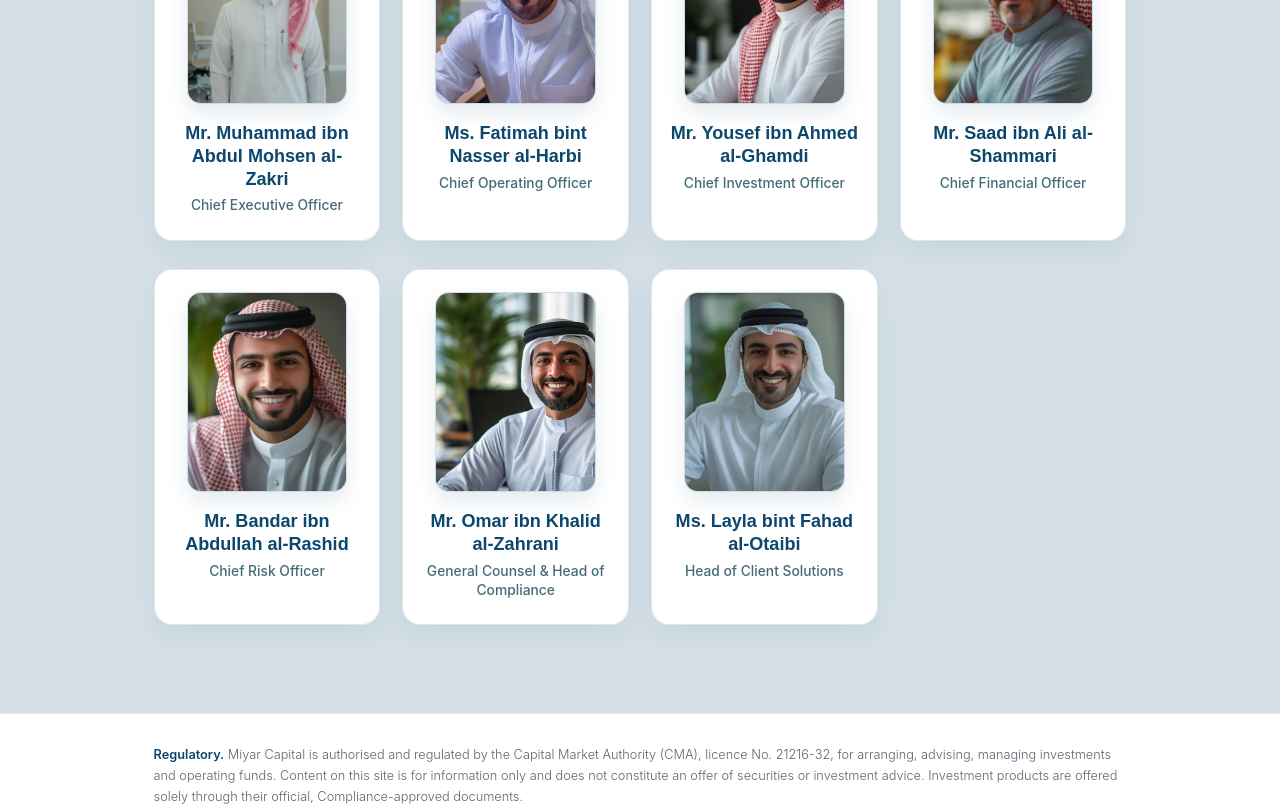
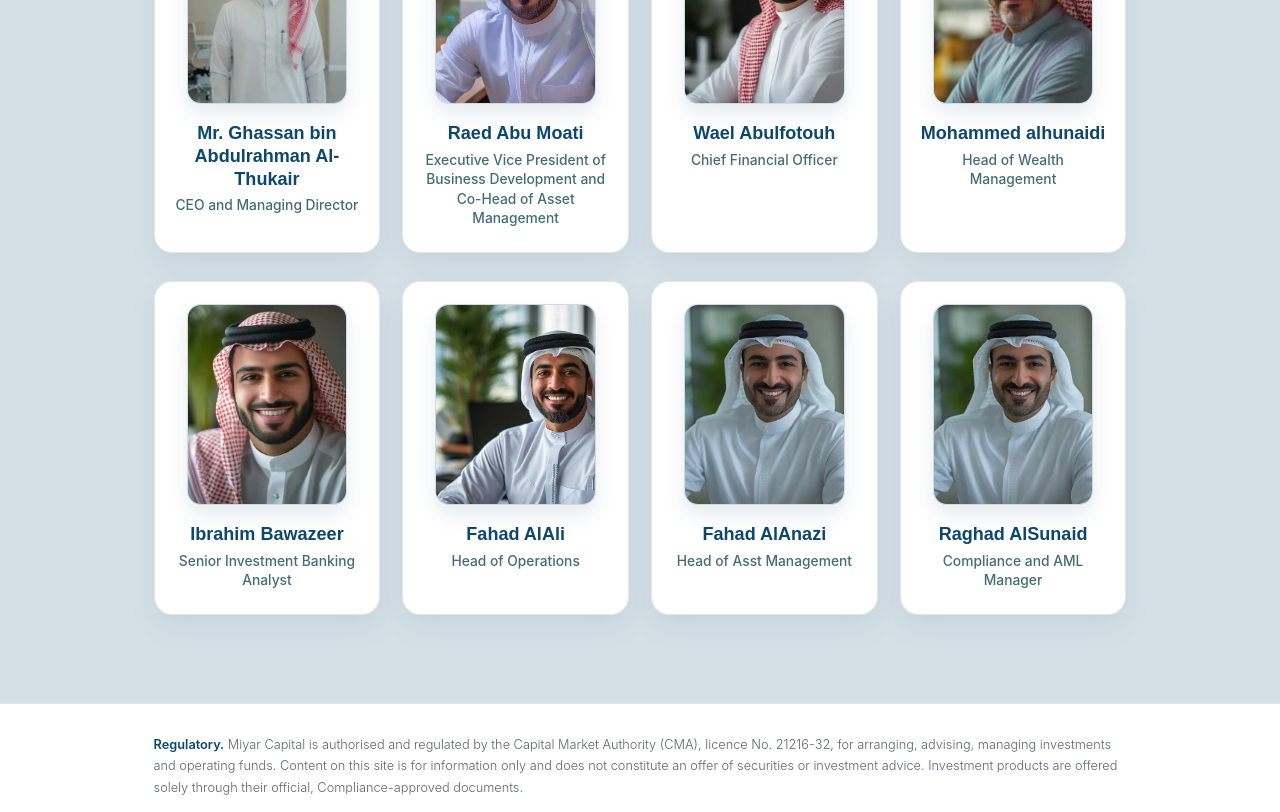
Before and after one commit to adnan-businessanalyst/miyar-capital, a Next.js app in the folder artifacts/miyar-capital/: page /executive-team in a window 1280 px wide. Shown: the part 1020-1832 px from the top of the page. Built offline with nearby package versions, Linux system fonts and the light colour scheme; no server answers.

Commit message:
Update board member names, roles, and biographies.
Replaces placeholder bios with the current leadership profiles.

```diff
--- a/artifacts/miyar-capital/src/data/people.ts
+++ b/artifacts/miyar-capital/src/data/people.ts
@@ -20,50 +20,50 @@ export const BOARD_MEMBERS: Person[] = [
     role: "Chairman of the Board & Co-Founder",
     photo: BOARD_MEMBER_PHOTOS[0],
     initials: "MZ",
-    bio: "Miyar was founded so that disciplined capital and Shariah principles could sit at the same table. Our duty is to set a clear standard — and hold ourselves to it. Every decision of this board should strengthen that standard for our clients, our partners, and the Kingdom’s capital markets.",
+    bio: "CEO of Al-Zakri Holding Company, Mr. Mohammed served as a member of the Board of Directors of Al-Andalus Real Estate Company and a member of the Executive Committee. He holds a master's degree in management from the University of La Verne in the United States of America and a bachelor's degree in financial management from Prince Sultan University.",
   },
   {
-    name: "Mr. Khalid ibn Sultan al-Otaibi",
-    role: "Vice Chairman of the Board",
+    name: "Ziad ibn Abdul Mohsen al-Zakri",
+    role: "Vice Chairman of the Board of Directors",
     photo: BOARD_MEMBER_PHOTOS[1],
-    initials: "KO",
-    bio: "Good governance is not ceremony. It is the quiet discipline that protects clients, sharpens decisions, and keeps every mandate accountable over the long term.",
+    initials: "ZZ",
+    bio: "CEO of Azm Investment Company since 2019. He has experience in asset management, investment operations, and equity valuation. He previously served as an investment manager at Al-Zakri Holding Company and serves on the boards of several companies and startups in the technology, healthcare, and event management sectors. He holds a Bachelor's degree in Business Administration, majoring in Finance, from Alfaisal University, with distinguished experience in structuring and executing investment deals and financial analysis.",
   },
   {
-    name: "Mr. Faisal ibn Nasser al-Harbi",
-    role: "Board Member & Co-Founder",
+    name: "Mr. Ghassan bin Abdulrahman Al-Thukair",
+    role: "CEO and Managing Director",
     photo: BOARD_MEMBER_PHOTOS[2],
-    initials: "FH",
-    bio: "We build products we would place our own capital in — screened, structured, and monitored with the same care we expect for every stakeholder we serve.",
+    initials: "GT",
+    bio: "He served as CEO of Dar Al Tamweel and Investment Financial Company, senior fund manager at Al Rajhi Capital, Director of the Saudi Equity Fund, Director of private investment portfolios for VIP clients, acting head of asset management with the position of Director of the Alinma Fund at Alinma Investment Company, and senior financial analyst and Head of the asset management research team, covering the banking and petrochemical sectors at Al Bilad Capital Company. He holds a bachelor’s degree in industrial management from King Fahd University of Petroleum and Minerals in Saudi Arabia in 2007.",
   },
   {
-    name: "Mr. Abdulaziz ibn Salem al-Qahtani",
-    role: "Board Member",
+    name: "Mr. Mishari Muslim Al-Shaman",
+    role: "Independent Board Member",
     photo: BOARD_MEMBER_PHOTOS[3],
-    initials: "AQ",
-    bio: "Sustainable returns begin with sound process. Independent oversight and transparent reporting are how we earn trust in Saudi Arabia’s capital markets.",
+    initials: "MS",
+    bio: "Chief Investment Officer of Maysan Business Investment Company. He has served on the boards of directors and committees of several companies, including Sehati Information Technology Services Company and Muscat Capital.",
   },
   {
-    name: "Mr. Turki ibn Fahad al-Dosari",
+    name: "Mr. Majid bin Suleiman Al-Saleem",
     role: "Independent Board Member",
     photo: BOARD_MEMBER_PHOTOS[4],
-    initials: "TD",
-    bio: "Independence on this board means constructive challenge: testing assumptions, safeguarding clients, and ensuring decisions withstand scrutiny.",
+    initials: "MS",
+    bio: "Chief Investment Officer of Maysan Business Investment Company. He has served on the boards of directors and committees of several companies, including Sehati Information Technology Services Company and Muscat Capital.",
   },
   {
-    name: "Ms. Noura bint Saeed al-Mutairi",
+    name: "Mr. Ayman Mansour Al-Aidan",
     role: "Independent Board Member",
     photo: BOARD_MEMBER_PHOTOS[5],
-    initials: "NM",
-    bio: "Clients deserve a board that listens as carefully as it decides. Clarity, fairness, and Shariah integrity must shape every product we bring to market.",
+    initials: "AA",
+    bio: "He heads the position of Financial Investment Manager at Badel Al Khair Trading and Real Estate Establishment, and has over 10 years of experience in financial investment management and business development. He previously served as Acting CEO and Head of Brokerage at Emirates NBD Securities, in addition to leadership positions at Bank Al Bilad and Fransi Finance. He holds a Bachelor's degree in Applied Medical Sciences from King Saud University, along with several specialized certificates in financial management and investment planning.",
   },
-  {
-    name: "Mr. Hassan ibn Ibrahim al-Shehri",
-    role: "Board Member",
-    photo: BOARD_MEMBER_PHOTOS[6],
-    initials: "HS",
-    bio: "Long-term value is built when risk, compliance, and opportunity are weighed together — never in isolation from the trust our stakeholders place in us.",
-  },
+  // {
+  //   name: "Mr. Hassan ibn Ibrahim al-Shehri",
+  //   role: "Board Member",
+  //   photo: BOARD_MEMBER_PHOTOS[6],
+  //   initials: "HS",
+  //   bio: "Long-term value is built when risk, compliance, and opportunity are weighed together — never in isolation from the trust our stakeholders place in us.",
+  // },
 ];
 
 /**
@@ -72,52 +72,59 @@ export const BOARD_MEMBERS: Person[] = [
  */
 export const EXECUTIVE_TEAM: Person[] = [
   {
-    name: "Mr. Muhammad ibn Abdul Mohsen al-Zakri",
-    role: "Chief Executive Officer",
+    name: "Mr. Ghassan bin Abdulrahman Al-Thukair",
+    role: "CEO and Managing Director",
     photo: EXECUTIVE_PHOTOS[0],
-    initials: "MZ",
-    bio: "Our mandate is simple: deliver disciplined, Shariah-compliant investment outcomes with the same care we would apply to our own capital — and earn trust through every decision we make.",
+    initials: "GT",
+    bio: "He served as CEO of Dar Al Tamweel and Investment Financial Company, senior fund manager at Al Rajhi Capital, Director of the Saudi Equity Fund, Director of private investment portfolios for VIP clients, acting head of asset management with the position of Director of the Alinma Fund at Alinma Investment Company, and senior financial analyst and Head of the asset management research team, covering the banking and petrochemical sectors at Al Bilad Capital Company. He holds a bachelor’s degree in industrial management from King Fahd University of Petroleum and Minerals in Saudi Arabia in 2007.",
   },
   {
-    name: "Ms. Fatimah bint Nasser al-Harbi",
-    role: "Chief Operating Officer",
+    name: "Raed Abu Moati",
+    role: "Executive Vice President of Business Development and Co-Head of Asset Management",
     photo: EXECUTIVE_PHOTOS[1],
-    initials: "FH",
-    bio: "Operations are where strategy becomes reliable service. We align growth with compliance so every client experience reflects Miyar’s standard of integrity.",
+    initials: "RM",
+    bio: "He holds a bachelor's degree in financial management from King Saud University. He also holds a certificate in securities trading, an international certificate in wealth and investment management, and several courses in fund and portfolio management. He has over 16 years of experience in asset management and investment services, having served as head of money markets at Albilad Capital. Prior to joining Mi'yar Finance, he was head of money markets at SICO Capital and, prior to that, head of money markets at Itqan Capital.",
   },
   {
-    name: "Mr. Yousef ibn Ahmed al-Ghamdi",
-    role: "Chief Investment Officer",
+    name: "Wael Abulfotouh",
+    role: "Chief Financial Officer",
     photo: EXECUTIVE_PHOTOS[2],
-    initials: "YG",
-    bio: "We invest with conviction and patience — structuring Islamic portfolios that seek sustainable returns while remaining rooted in real economic activity.",
+    initials: "WA",
+    bio: "He has over 25 years of professional experience spanning various sectors and management levels. His practical experience has spanned multiple sectors, including financial companies licensed by the Saudi Capital Market Authority, as well as aviation, contracting, manufacturing, and agricultural land reclamation. Mr. Wael Abou El Fotouh holds a Bachelor's degree in Accounting and Auditing from Cairo University and is registered with the Saudi Capital Market Authority. He also holds the General Equity Qualification (CME1) from the CISI and is currently completing the Corporate Finance (CME5) certification from the same institute, in addition to the Financial Modeling and Valuation Analyst (FMVA) certification from the Corporate Finance Institute of Canada (CFI). He has over 25 years of professional experience spanning various sectors and management levels.",
   },
   {
-    name: "Mr. Saad ibn Ali al-Shammari",
-    role: "Chief Financial Officer",
+    name: "Mohammed alhunaidi",
+    role: "Head of Wealth Management",
     photo: EXECUTIVE_PHOTOS[3],
-    initials: "SS",
-    bio: "Financial stewardship means clarity in every number. Capital, reporting, and planning must reinforce the confidence our clients and regulators place in us.",
+    initials: "MH",
+    bio: "Mohammed Al-Hunaidi holds the position of Head of Wealth Management at Miyar Capital Company and has over 23 years of experience in the Saudi financial sector, including wealth management, brokerage services in both the Saudi and American markets, and business development and investment services. Mohammed leads the wealth management operations at Miyar Capital, which includes developing management strategies, attracting high-net-worth and institutional clients, growing managed assets, developing investment solutions, and supporting capital raising efforts and marketing investment opportunities. He previously held several leadership positions at the Middle East Investment Company, Yaqeen Capital, Sequoia Capital, and Derayah Capital, in addition to his banking experience at SABB Bank and the Arab National Bank. During his career, he contributed to attracting assets worth over one billion riyals, led specialized teams, participated in the development and launch of investment platforms, products, and services, and was involved in the corporate culture team at Derayah Capital. He holds the General Securities Qualification Certificate (CME-1) and completed the Future Financial Leaders Program (FFLP) offered by the Financial Academy, in addition to several professional certifications and programs in sales management, leadership, and derivatives markets.",
   },
   {
-    name: "Mr. Bandar ibn Abdullah al-Rashid",
-    role: "Chief Risk Officer",
+    name: "Ibrahim Bawazeer",
+    role: "Senior Investment Banking Analyst",
     photo: EXECUTIVE_PHOTOS[4],
-    initials: "BR",
-    bio: "Risk discipline protects the firm and its clients. Independent challenge across the three lines of defence is how we keep every mandate accountable.",
+    initials: "IB",
+    bio: "Has experience in initial public offerings (IPOs) in the parallel market, strategic studies, and financial evaluation. He served as a fund operations officer at the National Commercial Bank (NCB) Capital. He served as a financial analyst at Yaqeen Financial Company in the Investment Banking Group. He currently holds the position of Senior Financial Analyst in Investment Banking. He holds a bachelor's degree in financial management from King Saud University in Saudi Arabia. He holds the General Certificate in Securities Dealing (CME1), the International Certificate in Wealth and Investment Management (ICWIM), the Technical Foundations of Corporate Finance (CME5), and numerous other finance courses.",
   },
   {
-    name: "Mr. Omar ibn Khalid al-Zahrani",
-    role: "General Counsel & Head of Compliance",
+    name: "Fahad AlAli",
+    role: "Head of Operations ",
     photo: EXECUTIVE_PHOTOS[5],
-    initials: "OZ",
-    bio: "Legal and compliance are not hurdles — they are the framework that lets us innovate responsibly within Shariah and regulatory expectations.",
+    initials: "FA",
+    bio: "Mr. Fahad Al-Ali brings over 22 years of experience in investment operations, having held several key positions throughout his professional career. He most recently served as Trads and Settlement Operations Manager for investment funds and private portfolios at Al Ahli Capital, where he contributed to developing the plans and strategies that enhanced the company's settlement operations workflow. He previously held the position of Operations Department Manager at Rasanah Capital, SICO Capital, and Emirates NBD Capital. Additionally, during his 10 years at Albilad Capital, he held several positions, most notably Head of Equity Operations and Head of Funds and Private Portfolios Operations. Mr. Fahad holds an Intermediate University Diploma in Accounting with honors, and a Diploma in Computer Science specializing in Programming Technology.",
   },
   {
-    name: "Ms. Layla bint Fahad al-Otaibi",
-    role: "Head of Client Solutions",
+    name: "Fahad AlAnazi",
+    role: "Head of Asst Management",
     photo: EXECUTIVE_PHOTOS[6],
-    initials: "LO",
-    bio: "Every mandate begins with listening. We translate client objectives into solutions that are transparent, suitable, and built for the long term.",
+    initials: "FA",
+    bio: "More than 19 years of leadership experience in asset management, multi-asset investing, and investment product development. Previously served as Head of Asset Management at Yaqeen Capital and GFH Capital – Saudi Arabia. Held leadership positions at Albilad Capital, including Head of Asset Management and Head of Capital Markets. Has specialized experience in fixed income instruments and money markets through his work at Capital Investments. Holds a Bachelor’s degree from King Fahd University of Petroleum and Minerals, is a CFA Charterholder, and completed executive education in value investing from Columbia Business School.",
+  },
+  {
+    name: "Raghad AlSunaid",
+    role: "Compliance and AML Manager",
+    photo: EXECUTIVE_PHOTOS[6],
+    initials: "RS",
+    bio: "Ms. Raghad AlSunaid serves as the Compliance, Anti-Money Laundering Manager at Miyar Capital. She has over five years of experience in the financial services and capital markets sector, with extensive knowledge of the regulatory framework and requirements of the Capital Market Authority (CMA). Prior to joining Miyar Capital, Ms. AlSunaid held compliance-related positions at BSF Capital and SICO Capital, where she gained valuable experience in regulatory compliance, anti-money laundering, and financial crime prevention. Ms. AlSunaid holds a Bachelor’s degree in International Relations from Sharjah University.",
   },
 ];
```
